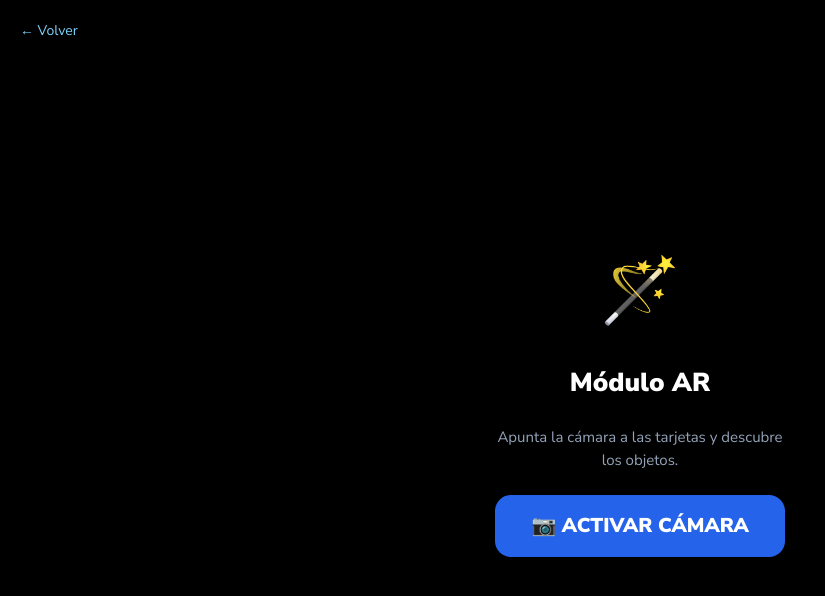
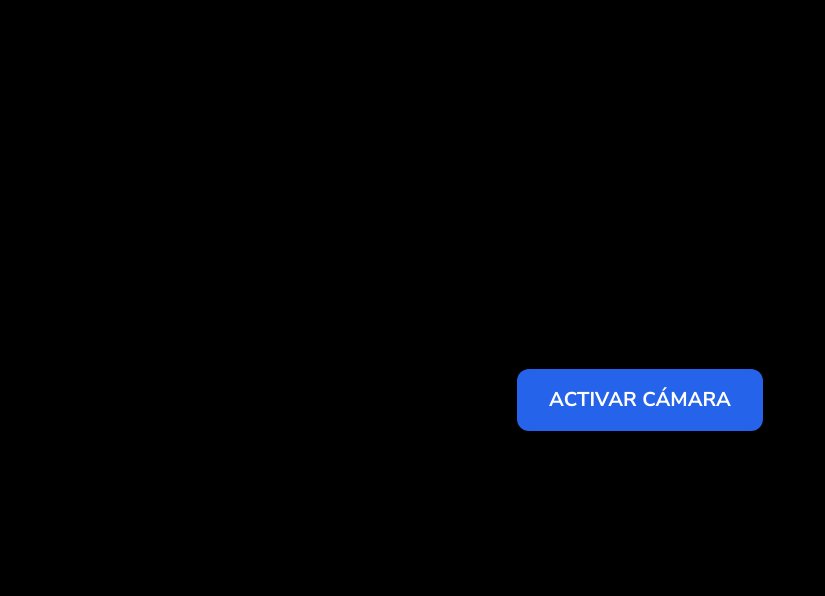
Before and after one commit to mfernandahf29/maki-app, a Next.js app: page /estudiante/ar in a window 1280 px wide. Shown: the top 596 px of the page, without its empty margins (0-825 px from the left). Built offline with nearby package versions, Linux system fonts and the light colour scheme.

Commit message:
fix: AR reescrito desde cero - solo video real, cero imagenes de fondo

```diff
--- a/app/estudiante/ar/page.js
+++ b/app/estudiante/ar/page.js
@@ -1,236 +1,70 @@
 "use client";
-import { useRef, useState, useEffect } from "react";
-import Link from "next/link";
-
-const OBJETOS = [
-  { emoji: "🍎", nombre: "Manzana",  desc: "Fruta dulce y crujiente, rica en vitaminas." },
-  { emoji: "🐶", nombre: "Perro",    desc: "Animal doméstico fiel y cariñoso." },
-  { emoji: "🚗", nombre: "Auto",     desc: "Vehículo de cuatro ruedas para transportarse." },
-  { emoji: "☀️", nombre: "Sol",      desc: "Estrella que nos da luz y calor cada día." },
-  { emoji: "📚", nombre: "Libro",    desc: "Con cada libro aprendemos cosas nuevas." },
-  { emoji: "🎸", nombre: "Guitarra", desc: "Instrumento musical de cuerdas." },
-  { emoji: "💧", nombre: "Agua",     desc: "Líquido esencial para toda vida." },
-  { emoji: "🌳", nombre: "Árbol",    desc: "Planta que da sombra y produce oxígeno." },
-  { emoji: "🏠", nombre: "Casa",     desc: "Lugar donde vivimos con nuestra familia." },
-];
+import { useRef, useState } from "react";
 
 export default function ARPage() {
   const videoRef = useRef(null);
-  const streamRef = useRef(null);
-  const intervalRef = useRef(null);
-
-  const [activa, setActiva] = useState(false);
+  const [camaraActiva, setCamaraActiva] = useState(false);
   const [error, setError] = useState("");
-  const [deteccion, setDeteccion] = useState(null);
-  const [puntos, setPuntos] = useState(0);
 
   const activarCamara = () => {
-    setError("");
-    navigator.mediaDevices.getUserMedia({ video: true })
-      .then(stream => {
-        streamRef.current = stream;
+    navigator.mediaDevices
+      .getUserMedia({ video: { facingMode: "environment" } })
+      .then((stream) => {
         videoRef.current.srcObject = stream;
-        videoRef.current.play();
-        setActiva(true);
-        // Simular detección cada 3 segundos
-        intervalRef.current = setInterval(() => {
-          const obj = OBJETOS[Math.floor(Math.random() * OBJETOS.length)];
-          setDeteccion(obj);
-          setTimeout(() => setDeteccion(null), 2500);
-        }, 3000);
+        setCamaraActiva(true);
       })
-      .catch(err => setError("No se pudo abrir la cámara: " + err.message));
+      .catch((err) => setError(err.message));
   };
 
-  const cerrar = () => {
-    clearInterval(intervalRef.current);
-    streamRef.current?.getTracks().forEach(t => t.stop());
-    videoRef.current.srcObject = null;
-    setActiva(false);
-    setDeteccion(null);
-  };
-
-  useEffect(() => {
-    return () => {
-      clearInterval(intervalRef.current);
-      streamRef.current?.getTracks().forEach(t => t.stop());
-    };
-  }, []);
-
   return (
-    <div style={{ position: "fixed", inset: 0, background: "#000", overflow: "hidden" }}>
-
-      {/* VIDEO — siempre en el DOM */}
+    <div style={{ position: "fixed", inset: 0, background: "#000" }}>
       <video
         ref={videoRef}
+        autoPlay
         playsInline
         muted
         style={{
-          position: "absolute",
-          inset: 0,
           width: "100%",
-          height: "100%",
+          height: "100vh",
           objectFit: "cover",
-          display: activa ? "block" : "none",
+          display: camaraActiva ? "block" : "none",
         }}
       />
 
-      {/* PANTALLA DE INICIO */}
-      {!activa && (
-        <div style={{
-          position: "absolute", inset: 0,
-          display: "flex", flexDirection: "column",
-          alignItems: "center", justifyContent: "center",
-          gap: 24, padding: 24,
-        }}>
-          <Link href="/estudiante/menu" style={{
-            position: "absolute", top: 20, left: 20,
-            color: "#7dd3fc", textDecoration: "none",
-            display: "flex", alignItems: "center", gap: 4, fontSize: 14,
-          }}>
-            ← Volver
-          </Link>
-
-          <div style={{ fontSize: 64 }}>🪄</div>
-          <h1 style={{ color: "#fff", fontSize: 26, fontWeight: 900, margin: 0, textAlign: "center" }}>
-            Módulo AR
-          </h1>
-          <p style={{ color: "#94a3b8", fontSize: 15, margin: 0, textAlign: "center", maxWidth: 300 }}>
-            Apunta la cámara a las tarjetas y descubre los objetos.
-          </p>
-
+      {!camaraActiva && (
+        <div
+          style={{
+            position: "absolute",
+            inset: 0,
+            display: "flex",
+            flexDirection: "column",
+            alignItems: "center",
+            justifyContent: "center",
+            gap: 16,
+          }}
+        >
           {error && (
-            <p style={{ color: "#fca5a5", fontSize: 14, textAlign: "center", maxWidth: 320 }}>
-              ⚠️ {error}
+            <p style={{ color: "#f87171", fontSize: 14, textAlign: "center", maxWidth: 300 }}>
+              Error: {error}
             </p>
           )}
-
           <button
             onClick={activarCamara}
             style={{
-              background: "#2563eb", color: "#fff",
-              border: "none", borderRadius: 16,
-              padding: "16px 36px", fontSize: 20,
-              fontWeight: 900, cursor: "pointer",
+              background: "#2563eb",
+              color: "#fff",
+              border: "none",
+              borderRadius: 12,
+              padding: "16px 32px",
+              fontSize: 20,
+              fontWeight: 700,
+              cursor: "pointer",
             }}
           >
-            📷 ACTIVAR CÁMARA
+            ACTIVAR CÁMARA
           </button>
         </div>
       )}
-
-      {/* OVERLAY AR (sobre el video real) */}
-      {activa && (
-        <div style={{ position: "absolute", inset: 0, zIndex: 10, pointerEvents: "none" }}>
-
-          {/* Barra superior */}
-          <div style={{
-            position: "absolute", top: 0, left: 0, right: 0,
-            display: "flex", justifyContent: "space-between", alignItems: "center",
-            padding: "12px 16px",
-            background: "linear-gradient(to bottom, rgba(0,0,0,0.55), transparent)",
-            pointerEvents: "auto",
-          }}>
-            <button onClick={cerrar} style={{
-              background: "rgba(0,0,0,0.5)", color: "#fff",
-              border: "none", borderRadius: "50%",
-              width: 44, height: 44, cursor: "pointer", fontSize: 20,
-            }}>✕</button>
-            <span style={{
-              background: "rgba(0,0,0,0.5)", color: "#fff",
-              borderRadius: 20, padding: "6px 14px", fontSize: 14, fontWeight: 700,
-            }}>
-              ⭐ {puntos} aprendidas
-            </span>
-          </div>
-
-          {/* Marco de detección (cuando no hay tarjeta detectada) */}
-          {!deteccion && (
-            <div style={{
-              position: "absolute", inset: 0,
-              display: "flex", alignItems: "center", justifyContent: "center",
-            }}>
-              <div style={{ position: "relative", width: 200, height: 200 }}>
-                {/* Esquinas del marco */}
-                {[
-                  { top: 0, left: 0, borderTop: "4px solid #fff", borderLeft: "4px solid #fff" },
-                  { top: 0, right: 0, borderTop: "4px solid #fff", borderRight: "4px solid #fff" },
-                  { bottom: 0, left: 0, borderBottom: "4px solid #fff", borderLeft: "4px solid #fff" },
-                  { bottom: 0, right: 0, borderBottom: "4px solid #fff", borderRight: "4px solid #fff" },
-                ].map((s, i) => (
-                  <div key={i} style={{ position: "absolute", width: 40, height: 40, ...s }} />
-                ))}
-                <div style={{
-                  position: "absolute", inset: 0,
-                  display: "flex", alignItems: "center", justifyContent: "center",
-                  color: "rgba(255,255,255,0.8)", fontSize: 13, textAlign: "center",
-                }}>
-                  Apunta la tarjeta aquí
-                </div>
-              </div>
-            </div>
-          )}
-
-          {/* Tarjeta detectada */}
-          {deteccion && (
-            <div style={{
-              position: "absolute", inset: 0,
-              display: "flex", flexDirection: "column",
-              alignItems: "center", justifyContent: "center",
-              background: "rgba(0,0,0,0.35)",
-              pointerEvents: "auto",
-            }}>
-              <div style={{
-                fontSize: 120, lineHeight: 1, marginBottom: 20,
-                filter: "drop-shadow(0 8px 20px rgba(0,0,0,0.6))",
-                animation: "flotar 1.2s ease-in-out infinite alternate",
-              }}>
-                {deteccion.emoji}
-              </div>
-
-              <div style={{
-                background: "#fff", borderRadius: 24,
-                padding: "20px 28px", maxWidth: 320, width: "calc(100% - 48px)",
-                textAlign: "center", boxShadow: "0 20px 60px rgba(0,0,0,0.5)",
-              }}>
-                <h2 style={{ fontSize: 28, fontWeight: 900, color: "#1e293b", margin: "0 0 8px" }}>
-                  {deteccion.nombre}
-                </h2>
-                <p style={{ color: "#64748b", fontSize: 15, margin: "0 0 16px", lineHeight: 1.5 }}>
-                  {deteccion.desc}
-                </p>
-                <button onClick={() => { setPuntos(p => p + 1); setDeteccion(null); }} style={{
-                  width: "100%", padding: 14, borderRadius: 14,
-                  background: "#16a34a", color: "#fff",
-                  border: "none", fontSize: 18, fontWeight: 900, cursor: "pointer",
-                }}>
-                  ⭐ ¡Lo aprendí! +1
-                </button>
-              </div>
-            </div>
-          )}
-
-          {/* Instrucción inferior */}
-          {!deteccion && (
-            <div style={{
-              position: "absolute", bottom: 0, left: 0, right: 0,
-              padding: "16px", textAlign: "center",
-              background: "linear-gradient(to top, rgba(0,0,0,0.55), transparent)",
-            }}>
-              <p style={{ color: "rgba(255,255,255,0.75)", fontSize: 13, margin: 0 }}>
-                La cámara está activa — esperando tarjeta...
-              </p>
-            </div>
-          )}
-        </div>
-      )}
-
-      <style>{`
-        @keyframes flotar {
-          from { transform: translateY(0); }
-          to   { transform: translateY(-16px); }
-        }
-      `}</style>
     </div>
   );
 }
```
